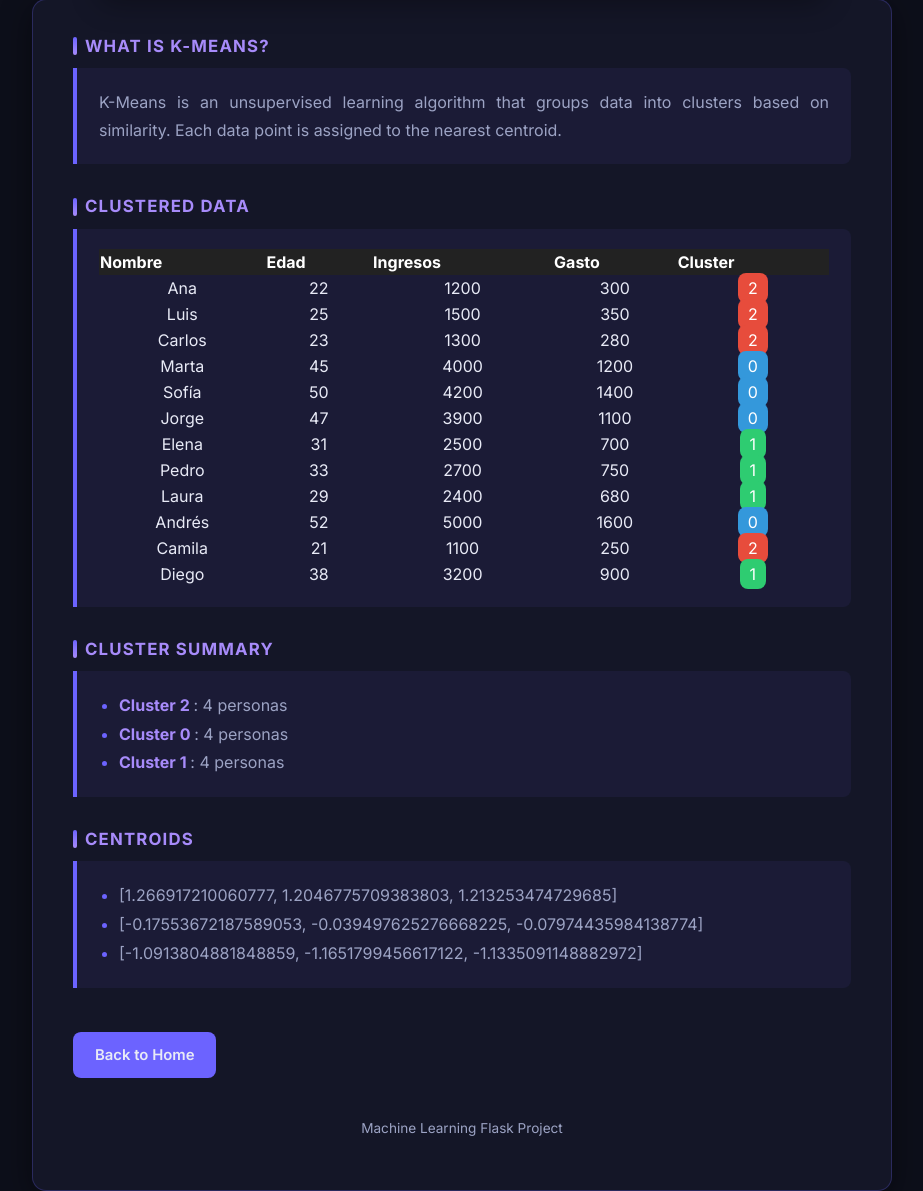
After one commit to jdvargassanchez/machine-learning, a Flask app: page /clustering-app in a window 1280 px wide. The commit adds this page. Shown: the part 584-1775 px from the top of the page, without its empty margins (178-1101 px from the left). Run offline with Flask 3, Linux system fonts and the light colour scheme; parts of the project's set-up code (start-up, migrations or seed data) failed here and were passed over.

Commit message:
I improved clustering.pp, which had errors displaying the results. I added the clustering_app.html HTML file to allow the app.py file to display the results.

```diff
--- a/Clustering.py
+++ b/Clustering.py
@@ -23,7 +23,7 @@ def ApplyClusteringKmeans():
     x=[[person["edad"],person["ingresos"],person["gasto"]] for person in data]
 
     scaler=StandardScaler()
-    x=scaler.fit_transform(x)
+    Xscaled=scaler.fit_transform(x)
 
     model=KMeans(n_clusters=3,random_state=42,n_init=10)
     labels=model.fit_predict(Xscaled)
@@ -35,10 +35,10 @@ def ApplyClusteringKmeans():
         row["cluster"]=int (labels[i])
         result.append(row)
 
-    sumamaryClusters={}
+    summaryClusters={}
     for label in labels:
         label=int(label)
-        summaryClusters = summaryClusters.get(label,0) + 1
+        summaryClusters[label] = summaryClusters.get(label,0) + 1
 
     centers=model.cluster_centers_.tolist()
 
--- a/app.py
+++ b/app.py
@@ -2,6 +2,7 @@ from flask import Flask, render_template, request
 import LinearRegression
 import linearregressionexample
 import logisticregressionexample
+import Clustering
 
 app = Flask(__name__)
 
@@ -69,12 +70,10 @@ def qda_example():
 def unsupervised_concepts():
     return render_template('unsupervised_concepts.html')
 
-if __name__ == '__main__':
-    app.run(debug=True)
-
-@app.route('/clustering-example')
-def clustering_example():
-    return render_template('clustering_example.html')
+@app.route('/clustering-app')
+def clustering_app():
+    data = Clustering.ApplyClusteringKmeans()
+    return render_template('clustering_app.html', data=data)
 
 @app.route('/kmeans-manual')
 def kmeans_manual():
--- a/static/css/style.css
+++ b/static/css/style.css
@@ -7,23 +7,25 @@
 
 /* ── Variables ─────────────────────────────── */
 :root {
-    --bg-dark:        #0d0f1a;
-    --bg-card:        #141627;
-    --bg-card-hover:  #1c1f35;
-    --accent:         #6c63ff;
-    --accent-2:       #a78bfa;
-    --accent-glow:    rgba(108, 99, 255, 0.25);
-    --text-primary:   #e8eaf6;
+    --bg-dark: #0d0f1a;
+    --bg-card: #141627;
+    --bg-card-hover: #1c1f35;
+    --accent: #6c63ff;
+    --accent-2: #a78bfa;
+    --accent-glow: rgba(108, 99, 255, 0.25);
+    --text-primary: #e8eaf6;
     --text-secondary: #9ca3c4;
-    --border:         rgba(108, 99, 255, 0.25);
-    --success:        #10b981;
-    --radius:         14px;
-    --radius-sm:      8px;
-    --shadow:         0 8px 32px rgba(0,0,0,0.45);
+    --border: rgba(108, 99, 255, 0.25);
+    --success: #10b981;
+    --radius: 14px;
+    --radius-sm: 8px;
+    --shadow: 0 8px 32px rgba(0, 0, 0, 0.45);
 }
 
 /* ── Reset & Base ───────────────────────────── */
-*, *::before, *::after {
+*,
+*::before,
+*::after {
     box-sizing: border-box;
 }
 
@@ -46,13 +48,13 @@ body {
     width: 100%;
     background: rgba(13, 15, 26, 0.95);
     backdrop-filter: blur(14px);
-    box-shadow: 0 4px 18px rgba(0,0,0,0.25);
+    box-shadow: 0 4px 18px rgba(0, 0, 0, 0.25);
     display: flex;
     align-items: center;
     justify-content: flex-start;
     padding: 14px 32px;
     z-index: 9999;
-    border-bottom: 1px solid rgba(255,255,255,0.06);
+    border-bottom: 1px solid rgba(255, 255, 255, 0.06);
     min-height: 82px;
 }
 
@@ -162,7 +164,7 @@ body {
     backdrop-filter: blur(12px);
     border-radius: 14px;
     padding: 10px;
-    box-shadow: 0 10px 30px rgba(0,0,0,0.28);
+    box-shadow: 0 10px 30px rgba(0, 0, 0, 0.28);
     border: 1px solid var(--border);
 }
 
@@ -207,7 +209,7 @@ body {
     background: rgba(20, 22, 39, 0.98);
     border-radius: 14px;
     padding: 10px;
-    box-shadow: 0 10px 30px rgba(0,0,0,0.28);
+    box-shadow: 0 10px 30px rgba(0, 0, 0, 0.28);
     border: 1px solid var(--border);
 }
 
@@ -226,9 +228,9 @@ body {
    HOME PAGE
 ========================================== */
 body.home {
-    background: radial-gradient(ellipse at 20% 50%, rgba(108,99,255,.18) 0%, transparent 60%),
-                radial-gradient(ellipse at 80% 20%, rgba(167,139,250,.14) 0%, transparent 55%),
-                var(--bg-dark);
+    background: radial-gradient(ellipse at 20% 50%, rgba(108, 99, 255, .18) 0%, transparent 60%),
+        radial-gradient(ellipse at 80% 20%, rgba(167, 139, 250, .14) 0%, transparent 55%),
+        var(--bg-dark);
     display: flex;
     flex-direction: column;
     align-items: center;
@@ -280,7 +282,7 @@ body.home {
 
 /* CARD / PILL */
 .team-member {
-    background: rgba(255,255,255,0.08);
+    background: rgba(255, 255, 255, 0.08);
     backdrop-filter: blur(12px);
     border-radius: 50px;
     padding: 15px 24px;
@@ -288,13 +290,13 @@ body.home {
     align-items: center;
     gap: 15px;
     transition: 0.3s ease;
-    box-shadow: 0 6px 20px rgba(0,0,0,0.18);
-    border: 1px solid rgba(255,255,255,0.06);
+    box-shadow: 0 6px 20px rgba(0, 0, 0, 0.18);
+    border: 1px solid rgba(255, 255, 255, 0.06);
 }
 
 .team-member:hover {
     transform: translateY(-4px);
-    background: rgba(108,99,255,0.16);
+    background: rgba(108, 99, 255, 0.16);
 }
 
 .team-member img {
@@ -315,8 +317,8 @@ body.home {
    INNER PAGES
 ========================================== */
 body.inner-page {
-    background: radial-gradient(ellipse at top left, rgba(108,99,255,.1) 0%, transparent 50%),
-                var(--bg-dark);
+    background: radial-gradient(ellipse at top left, rgba(108, 99, 255, .1) 0%, transparent 50%),
+        var(--bg-dark);
     padding: 40px 16px 60px;
 }
 
@@ -388,7 +390,7 @@ body.inner-page {
 
 /* Info box */
 .box {
-    background: rgba(108,99,255,.07);
+    background: rgba(108, 99, 255, .07);
     border-left: 4px solid var(--accent);
     border-radius: 0 var(--radius-sm) var(--radius-sm) 0;
     padding: 20px 22px;
@@ -473,8 +475,8 @@ body.inner-page {
    REGRESSION APP PAGE
 ========================================== */
 body.grades-page {
-    background: radial-gradient(ellipse at bottom right, rgba(108,99,255,.12) 0%, transparent 55%),
-                var(--bg-dark);
+    background: radial-gradient(ellipse at bottom right, rgba(108, 99, 255, .12) 0%, transparent 55%),
+        var(--bg-dark);
     padding: 40px 16px 60px;
 }
 
@@ -581,6 +583,7 @@ body.grades-page {
     font-size: .9rem;
     text-align: center;
 }
+
 /* ══════════════════════════════════════════════
    QDA CONCEPTS PAGE
 ══════════════════════════════════════════════ */
@@ -605,7 +608,7 @@ body.grades-page {
     position: absolute;
     inset: 0;
     border-radius: 22px;
-    background: linear-gradient(to top, rgba(13,15,26,0.45), rgba(13,15,26,0.12));
+    background: linear-gradient(to top, rgba(13, 15, 26, 0.45), rgba(13, 15, 26, 0.12));
     pointer-events: none;
 }
 
@@ -614,8 +617,8 @@ body.grades-page {
     border-radius: 22px;
     object-fit: cover;
     max-height: 320px;
-    box-shadow: 0 10px 40px rgba(0,0,0,0.35);
-    border: 1px solid rgba(255,255,255,0.08);
+    box-shadow: 0 10px 40px rgba(0, 0, 0, 0.35);
+    border: 1px solid rgba(255, 255, 255, 0.08);
 }
 
 .qda-stats-row {
@@ -626,12 +629,12 @@ body.grades-page {
 }
 
 .qda-stat-box {
-    background: linear-gradient(135deg, rgba(108,99,255,0.16), rgba(167,139,250,0.08));
-    border: 1px solid rgba(167,139,250,0.18);
+    background: linear-gradient(135deg, rgba(108, 99, 255, 0.16), rgba(167, 139, 250, 0.08));
+    border: 1px solid rgba(167, 139, 250, 0.18);
     border-radius: 18px;
     padding: 18px;
     text-align: center;
-    box-shadow: 0 8px 24px rgba(0,0,0,0.16);
+    box-shadow: 0 8px 24px rgba(0, 0, 0, 0.16);
 }
 
 .qda-stat-box h3 {
@@ -651,10 +654,10 @@ body.grades-page {
     margin-top: 30px;
     padding: 28px;
     border-radius: 20px;
-    background: linear-gradient(135deg, rgba(255,255,255,0.09), rgba(255,255,255,0.04));
-    border: 1px solid rgba(255,255,255,0.12);
+    background: linear-gradient(135deg, rgba(255, 255, 255, 0.09), rgba(255, 255, 255, 0.04));
+    border: 1px solid rgba(255, 255, 255, 0.12);
     color: var(--text-primary);
-    box-shadow: 0 10px 30px rgba(0,0,0,0.18);
+    box-shadow: 0 10px 30px rgba(0, 0, 0, 0.18);
 }
 
 .qda-quick-summary p {
@@ -670,9 +673,9 @@ body.grades-page {
     font-size: .85rem;
     font-weight: 600;
     margin: 6px 8px 0 0;
-    background: rgba(255,255,255,0.12);
+    background: rgba(255, 255, 255, 0.12);
     color: #ffffff;
-    border: 1px solid rgba(255,255,255,0.08);
+    border: 1px solid rgba(255, 255, 255, 0.08);
 }
 
 .qda-info-grid {
@@ -683,11 +686,11 @@ body.grades-page {
 }
 
 .qda-mini-card {
-    background: linear-gradient(180deg, rgba(255,255,255,0.08), rgba(255,255,255,0.05));
-    border: 1px solid rgba(255,255,255,0.12);
+    background: linear-gradient(180deg, rgba(255, 255, 255, 0.08), rgba(255, 255, 255, 0.05));
+    border: 1px solid rgba(255, 255, 255, 0.12);
     border-radius: 20px;
     padding: 24px;
-    box-shadow: 0 10px 30px rgba(0,0,0,0.18);
+    box-shadow: 0 10px 30px rgba(0, 0, 0, 0.18);
     transition: transform .25s ease, box-shadow .25s ease, border-color .25s ease;
     color: var(--text-primary);
     min-height: 210px;
@@ -695,8 +698,8 @@ body.grades-page {
 
 .qda-mini-card:hover {
     transform: translateY(-7px);
-    box-shadow: 0 20px 38px rgba(0,0,0,0.24);
-    border-color: rgba(167,139,250,0.28);
+    box-shadow: 0 20px 38px rgba(0, 0, 0, 0.24);
+    border-color: rgba(167, 139, 250, 0.28);
 }
 
 .qda-mini-card i {
@@ -721,30 +724,30 @@ body.grades-page {
 .qda-section-divider {
     margin: 44px 0 24px;
     height: 1px;
-    background: linear-gradient(to right, transparent, rgba(167,139,250,0.4), transparent);
+    background: linear-gradient(to right, transparent, rgba(167, 139, 250, 0.4), transparent);
     border: none;
 }
 
 .qda-collapsible-card {
-    background: rgba(255,255,255,0.07);
-    border: 1px solid rgba(255,255,255,0.12);
+    background: rgba(255, 255, 255, 0.07);
+    border: 1px solid rgba(255, 255, 255, 0.12);
     border-radius: 20px;
     overflow: hidden;
     margin-bottom: 20px;
-    box-shadow: 0 8px 28px rgba(0,0,0,0.18);
+    box-shadow: 0 8px 28px rgba(0, 0, 0, 0.18);
 }
 
 .qda-accordion .accordion-button {
     font-weight: 700;
     padding: 1.1rem 1.25rem;
-    background: rgba(255,255,255,0.10);
+    background: rgba(255, 255, 255, 0.10);
     color: #ffffff !important;
     border: none;
 }
 
 .qda-accordion .accordion-button:not(.collapsed) {
     box-shadow: none;
-    background: rgba(108,99,255,0.20);
+    background: rgba(108, 99, 255, 0.20);
     color: #ffffff !important;
 }
 
@@ -760,7 +763,7 @@ body.grades-page {
 
 .qda-accordion .accordion-body {
     color: #f1f3f5;
-    background: rgba(255,255,255,0.04);
+    background: rgba(255, 255, 255, 0.04);
     padding: 1.25rem 1.25rem;
 }
 
@@ -783,11 +786,11 @@ body.grades-page {
 
 .qda-feature-panel {
     margin-top: 36px;
-    background: linear-gradient(135deg, rgba(108,99,255,0.12), rgba(167,139,250,0.06));
-    border: 1px solid rgba(167,139,250,0.16);
+    background: linear-gradient(135deg, rgba(108, 99, 255, 0.12), rgba(167, 139, 250, 0.06));
+    border: 1px solid rgba(167, 139, 250, 0.16);
     border-radius: 20px;
     padding: 26px;
-    box-shadow: 0 10px 30px rgba(0,0,0,0.18);
+    box-shadow: 0 10px 30px rgba(0, 0, 0, 0.18);
 }
 
 .qda-feature-panel p,
@@ -805,8 +808,8 @@ body.grades-page {
 }
 
 .qda-comparison-box {
-    background: rgba(255,255,255,0.06);
-    border: 1px solid rgba(255,255,255,0.10);
+    background: rgba(255, 255, 255, 0.06);
+    border: 1px solid rgba(255, 255, 255, 0.10);
     border-radius: 18px;
     padding: 22px;
 }
@@ -833,11 +836,11 @@ body.grades-page {
     margin-top: 42px;
     padding: 28px;
     border-radius: 20px;
-    background: linear-gradient(135deg, rgba(255,255,255,0.08), rgba(255,255,255,0.04));
-    border: 1px solid rgba(255,255,255,0.12);
+    background: linear-gradient(135deg, rgba(255, 255, 255, 0.08), rgba(255, 255, 255, 0.04));
+    border: 1px solid rgba(255, 255, 255, 0.12);
     text-align: center;
     color: var(--text-primary);
-    box-shadow: 0 10px 30px rgba(0,0,0,0.18);
+    box-shadow: 0 10px 30px rgba(0, 0, 0, 0.18);
 }
 
 .qda-future-link-box p {
@@ -852,7 +855,7 @@ body.grades-page {
 }
 
 .content-card .box.qda-box {
-    background: rgba(108,99,255,.10);
+    background: rgba(108, 99, 255, .10);
     border-left: 4px solid var(--accent-2);
 }
 
@@ -870,8 +873,8 @@ body.grades-page {
     margin-top: 18px;
     padding: 16px 18px;
     border-radius: 14px;
-    background: rgba(255,255,255,0.05);
-    border: 1px solid rgba(255,255,255,0.08);
+    background: rgba(255, 255, 255, 0.05);
+    border: 1px solid rgba(255, 255, 255, 0.08);
     color: #eef1ff;
     font-size: 0.95rem;
 }
@@ -950,4 +953,28 @@ body.grades-page {
     .predict-card {
         padding: 24px 20px;
     }
+
+    .cluster {
+        padding: 5px 10px;
+        border-radius: 8px;
+        color: white;
+        font-weight: bold;
+    }
+
+    /* Colores por cluster */
+    .cluster-0 {
+        background-color: #3498db;
+    }
+
+    /* azul */
+    .cluster-1 {
+        background-color: #2ecc71;
+    }
+
+    /* verde */
+    .cluster-2 {
+        background-color: #e74c3c;
+    }
+
+    /* rojo */
 }
--- /dev/null
+++ b/templates/clustering_app.html
@@ -0,0 +1,104 @@
+{% extends "navegation_menu.html" %}
+
+{% block title %}K-Means Clustering{% endblock %}
+
+{% block content %}
+
+<!-- Page header -->
+<div class="page-header">
+    <h1>K-Means Clustering — Results</h1>
+    <span class="badge-tag">Unsupervised Learning · Clustering</span>
+</div>
+
+<!-- Imagen -->
+<div style="text-align:center; margin: 20px auto 0; max-width:760px; padding:0 16px;">
+    <img src="https://images.unsplash.com/photo-1555949963-aa79dcee981c?w=900&fit=crop&auto=format" alt="Clustering"
+        style="width:100%; border-radius:14px; object-fit:cover; max-height:260px; box-shadow:0 6px 28px rgba(0,0,0,0.3);">
+</div>
+
+<!-- Contenido -->
+<div class="content-card">
+
+    <!-- Explicación -->
+    <h2 class="section-title">What is K-Means?</h2>
+    <div class="box">
+        <p>
+            K-Means is an unsupervised learning algorithm that groups data into clusters
+            based on similarity. Each data point is assigned to the nearest centroid.
+        </p>
+    </div>
+
+    <!-- Tabla -->
+    <h2 class="section-title">Clustered Data</h2>
+    <div class="box">
+        <table style="width:100%; border-collapse: collapse;">
+            <tr style="background-color:#222; color:white;">
+                <th>Nombre</th>
+                <th>Edad</th>
+                <th>Ingresos</th>
+                <th>Gasto</th>
+                <th>Cluster</th>
+            </tr>
+
+            {% for p in data.result %}
+            <tr style="text-align:center;">
+                <td>{{ p.nombre }}</td>
+                <td>{{ p.edad }}</td>
+                <td>{{ p.ingresos }}</td>
+                <td>{{ p.gasto }}</td>
+                <td>
+                    <span style="
+                        padding:5px 10px;
+                        border-radius:8px;
+                        color:white;
+                        background-color:
+                        {% if p.cluster == 0 %} #3498db
+                        {% elif p.cluster == 1 %} #2ecc71
+                        {% else %} #e74c3c
+                        {% endif %};
+                    ">
+                        {{ p.cluster }}
+                    </span>
+                </td>
+            </tr>
+            {% endfor %}
+        </table>
+    </div>
+
+    <!-- Resumen -->
+    <h2 class="section-title">Cluster Summary</h2>
+    <div class="box">
+        <ul>
+            {% for key, value in data.summaryClusters.items() %}
+            <li>
+                <strong style="color:var(--accent-2)">
+                    Cluster {{ key }}
+                </strong>: {{ value }} personas
+            </li>
+            {% endfor %}
+        </ul>
+    </div>
+
+    <!-- Centroides -->
+    <h2 class="section-title">Centroids</h2>
+    <div class="box">
+        <ul>
+            {% for c in data.centers %}
+            <li>{{ c }}</li>
+            {% endfor %}
+        </ul>
+    </div>
+
+    <!-- Botón -->
+    <a class="back-link" href="/">Back to Home</a>
+
+    <!-- Footer -->
+    <div class="footer">
+        <p>Machine Learning Flask Project</p>
+    </div>
+
+</div>
+
+<script src="https://cdn.jsdelivr.net/npm/bootstrap@5.3.2/dist/js/bootstrap.bundle.min.js"></script>
+
+{% endblock %}
--- a/templates/navegation_menu.html
+++ b/templates/navegation_menu.html
@@ -1,5 +1,6 @@
 <!DOCTYPE html>
 <html lang="en">
+
 <head>
     <meta charset="UTF-8">
     <meta name="viewport" content="width=device-width, initial-scale=1.0">
@@ -8,6 +9,7 @@
     <link href="https://cdn.jsdelivr.net/npm/bootstrap@5.3.2/dist/css/bootstrap.min.css" rel="stylesheet">
     <link rel="stylesheet" href="{{ url_for('static', filename='css/style.css') }}">
 </head>
+
 <body class="{% block body_class %}{% endblock %}">
 
     <header class="top-navbar">
@@ -75,7 +77,7 @@
                     <div class="dropdown-content-custom">
                         <a href="/unsupervised-concepts">Basic Concepts</a>
                         <a href="/kmeans-manual">K-Means Manual Exercise</a>
-                    <a href="/clustering-example">Clustering Application</a>
+                        <a href="/clustering-app">Clustering Application</a>
                     </div>
                 </div>
         </div>
@@ -91,4 +93,5 @@
 
     <script src="https://cdn.jsdelivr.net/npm/bootstrap@5.3.2/dist/js/bootstrap.bundle.min.js"></script>
 </body>
+
 </html>
```
Lines whose indentation alone changed are shown as unchanged.
